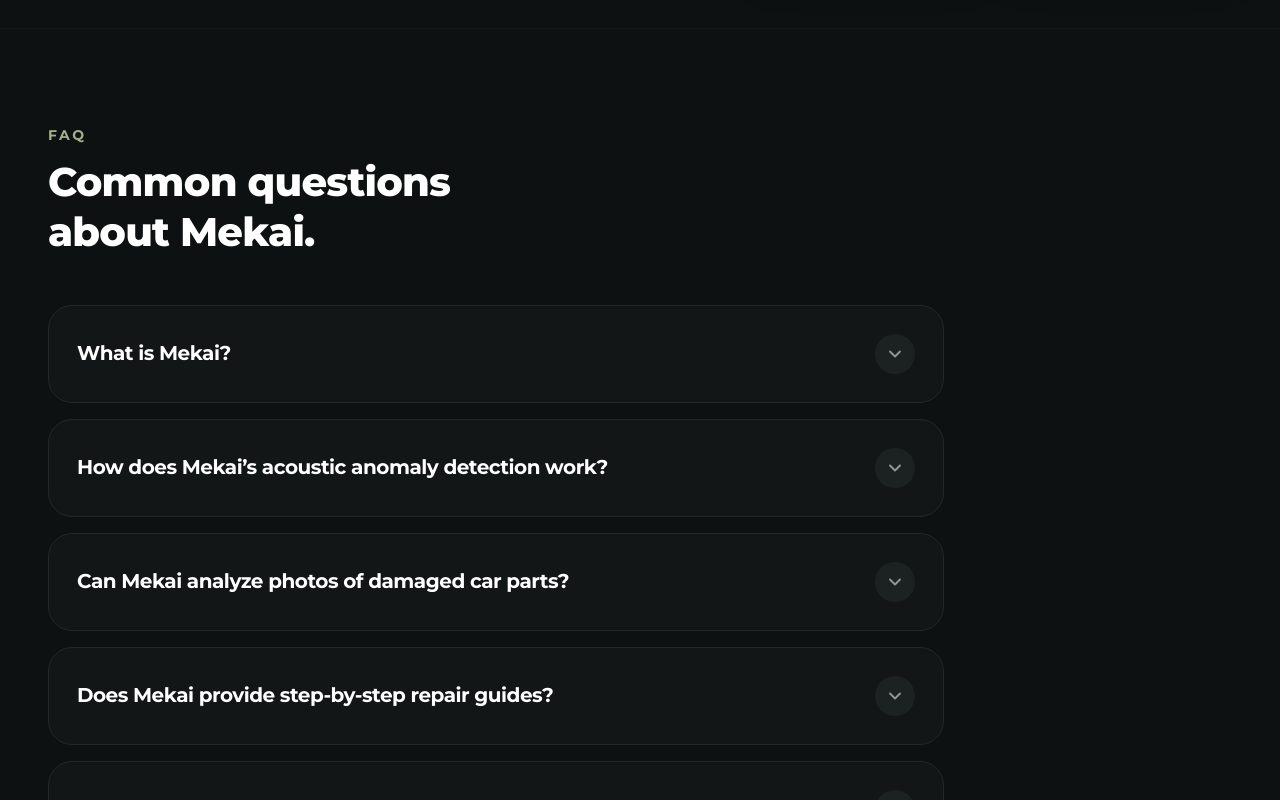
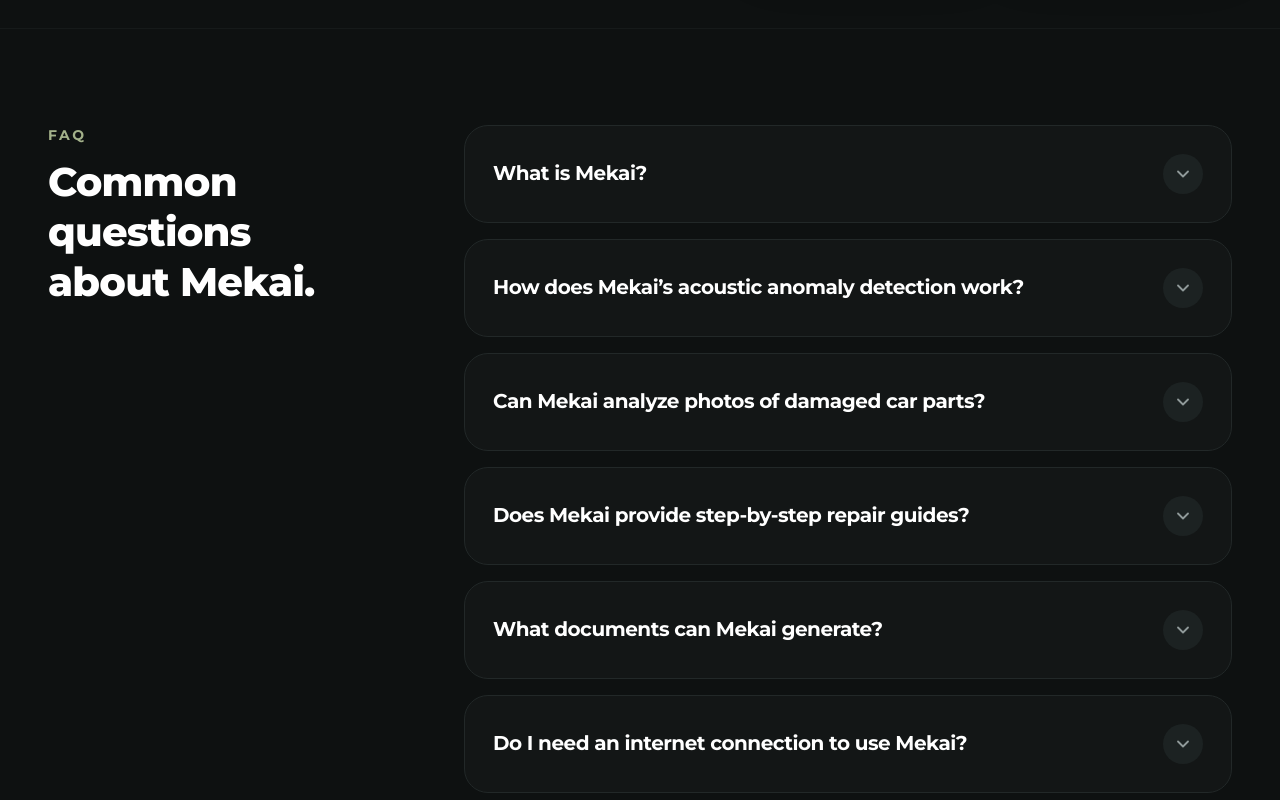
Before and after one commit to theboyega/Mekai, a React (Vite) app: page / in a window 1280 px wide. Shown: the part 3280-4080 px from the top of the page. Built offline with nearby package versions, Linux system fonts and the light colour scheme.

Commit message:
feat(ui): refactor FAQ section layout
Update the FAQ section to use a two-column grid layout with a sticky header on larger screens to improve visual hierarchy and navigation.

```diff
--- a/src/components/FaqSection.tsx
+++ b/src/components/FaqSection.tsx
@@ -78,9 +78,11 @@
   return (
     <section id="faq-section" className="py-16 sm:py-20 lg:py-24 border-t border-[#1C2121]/60">
       <div className="w-full max-w-[1920px] mx-auto px-4 sm:px-6 md:px-8 lg:px-10 xl:px-12 2xl:px-16">
-        {/* Section Header */}
+        <div className="grid grid-cols-1 lg:grid-cols-12 gap-10 lg:gap-12 xl:gap-16 items-start">
+          {/* Left Column: Heading & Tag */}
+          <div className="lg:col-span-5 xl:col-span-4 lg:sticky lg:top-28">
             <ScrollReveal animation="fade-up" duration={480} delay={0}>
-          <div id="faq-header" className="mb-10 sm:mb-12 max-w-3xl">
+              <div id="faq-header" className="max-w-xl">
                 <p className="text-xs md:text-sm font-bold tracking-[0.18em] uppercase text-[#A3B18A] mb-3 font-heading">
                   FAQ
                 </p>
@@ -89,9 +91,10 @@
                 </h2>
               </div>
             </ScrollReveal>
+          </div>
 
-        {/* FAQ Accordion List */}
-        <div className="max-w-4xl space-y-3.5 sm:space-y-4">
+          {/* Right Column: FAQ Cards */}
+          <div className="lg:col-span-7 xl:col-span-8 w-full space-y-3.5 sm:space-y-4">
             {FAQ_ITEMS.map((item, index) => {
               const isOpen = Boolean(openItems[item.id]);
 
@@ -147,6 +150,7 @@
             })}
           </div>
         </div>
+      </div>
     </section>
   );
 }
```
Lines whose indentation alone changed are shown as unchanged.
